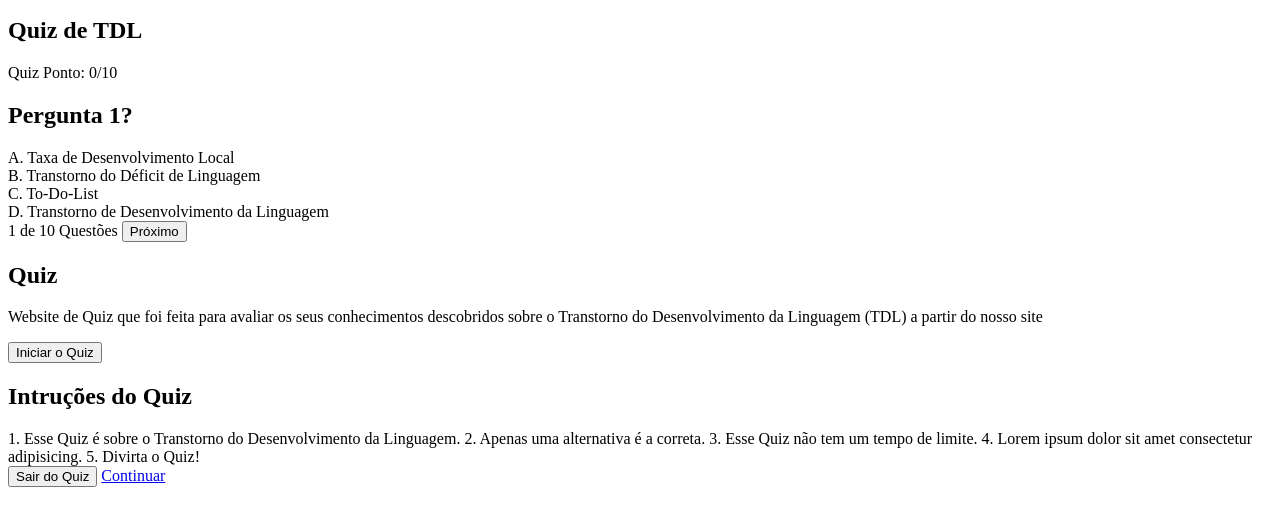
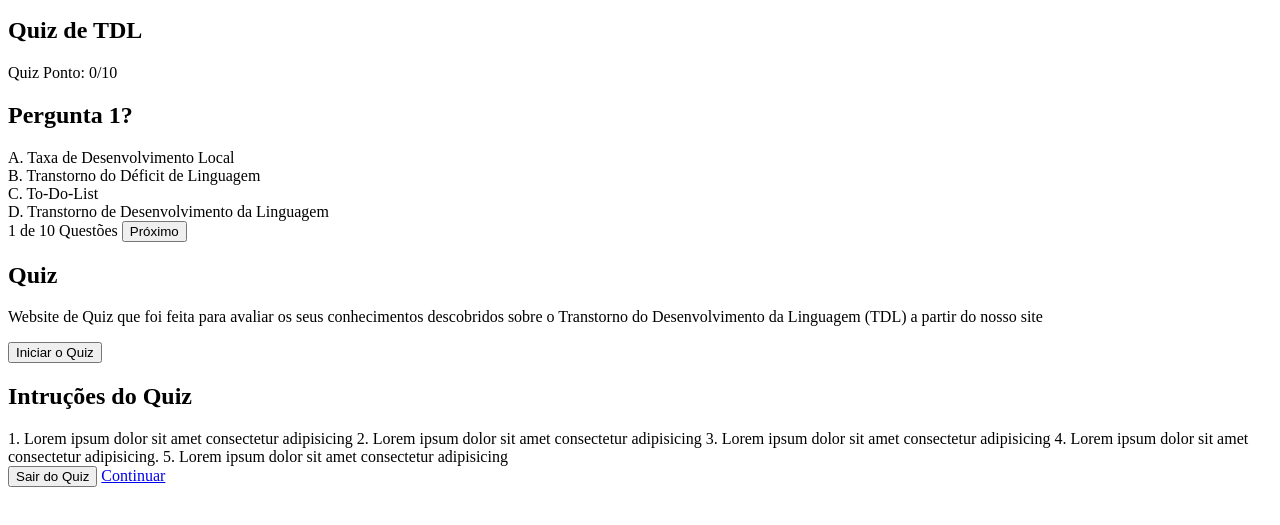
Before and after one commit to Rms121/ProjetoTDL, a plain HTML site: page Projeto TDL/index.html in a window 1280 px wide. Shown: the part 47-572 px from the top of the page. Drawn offline with Linux system fonts and the light colour scheme; files that its build step writes are made by us from their sources; a script that the page names is missing.

Commit message:
Update index.html

```diff
--- a/Projeto TDL/index.html
+++ b/Projeto TDL/index.html
@@ -64,11 +64,11 @@
 
     <div class="popup-info">
         <h2>Intruções do Quiz</h2>
-        <span class="info">1. Esse Quiz é sobre o Transtorno do Desenvolvimento da Linguagem.</span>
-        <span class="info">2. Apenas uma alternativa é a correta.</span>
-        <span class="info">3. Esse Quiz não tem um tempo de limite.</span>
+        <span class="info">1. Lorem ipsum dolor sit amet consectetur adipisicing</span>
+        <span class="info">2. Lorem ipsum dolor sit amet consectetur adipisicing</span>
+        <span class="info">3. Lorem ipsum dolor sit amet consectetur adipisicing</span>
         <span class="info">4. Lorem ipsum dolor sit amet consectetur adipisicing.</span>
-        <span class="info">5. Divirta o Quiz!</span>
+        <span class="info">5. Lorem ipsum dolor sit amet consectetur adipisicing</span>
 
         <div class="btn-group">
             <button class="info-btn exit-btn">Sair do Quiz</button>
```
